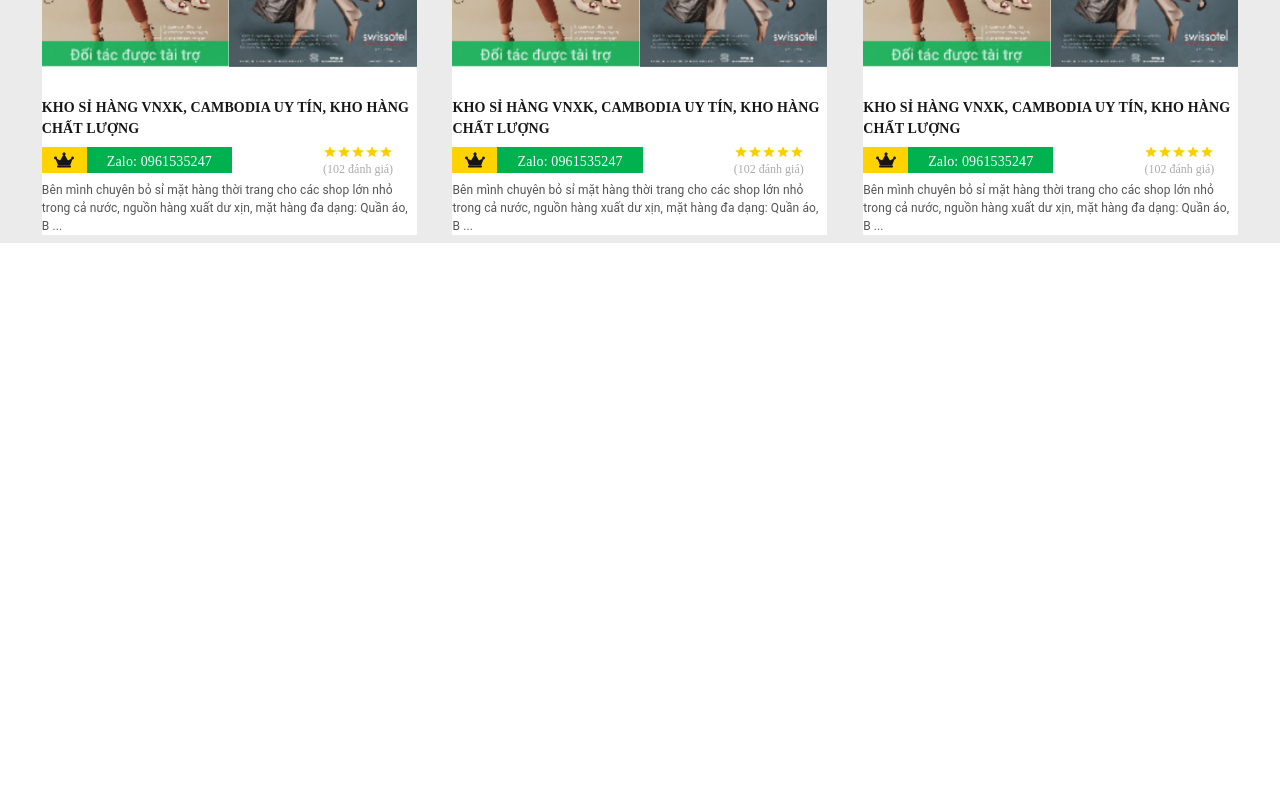
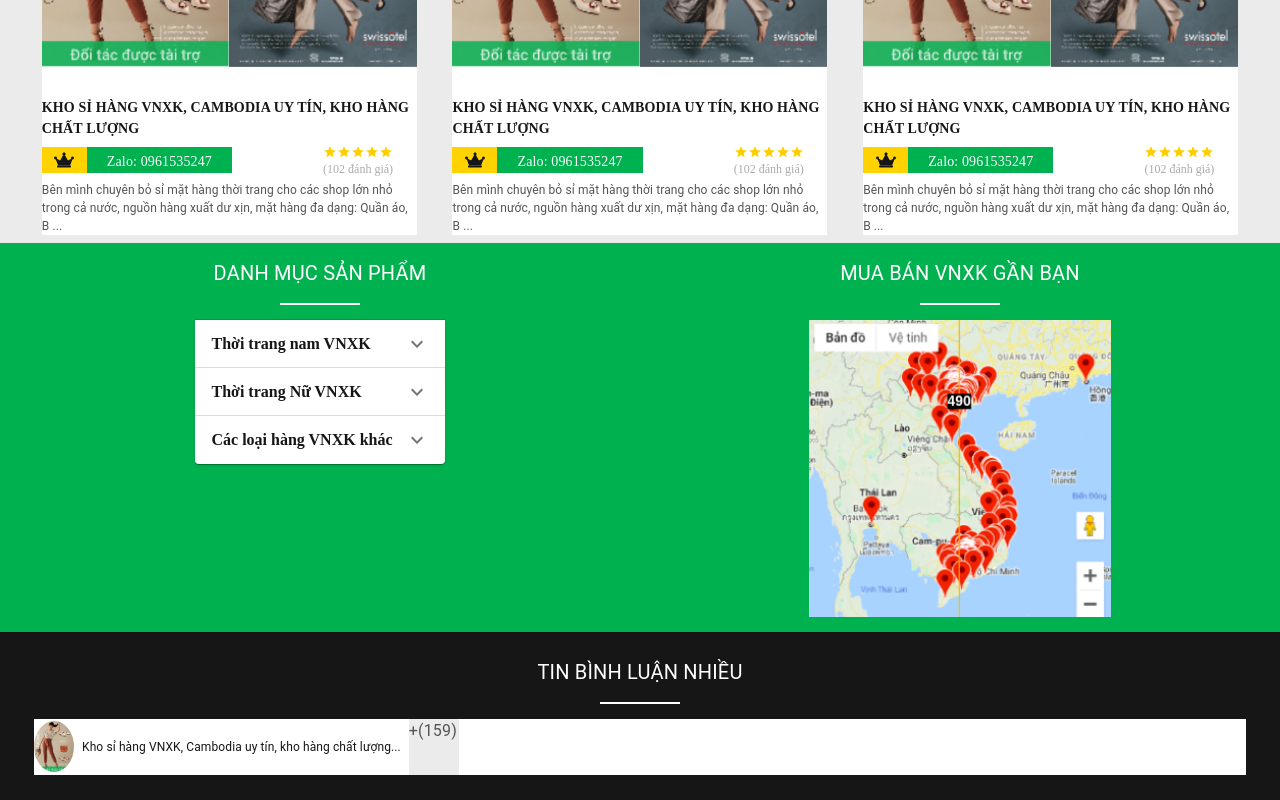
Before and after one commit to renanfeluck/nextjs-buonvnxk, a Next.js app: page / in a window 1280 px wide. Shown: the part 735-1535 px from the top of the page. Before the commit the page ends 978 px from the top, so only its background shows below. Built offline with nearby package versions, Linux system fonts and the light colour scheme.

Commit message:
working on home

```diff
--- /dev/null
+++ b/src/pages/components/application-specifc/CommentaryBox.js
@@ -0,0 +1,41 @@
+import { makeStyles, Box, Typography } from "@material-ui/core";
+import ProfilePicture from "../design/ProfilePicture";
+
+const useStyles = makeStyles({
+  commentBox: {
+    // padding: "8px",
+    display: "flex",
+    alignItems: "center",
+    height: "56px",
+  },
+  comment: {
+    color: "#161616",
+    fontSize: "12px",
+    padding: "8px",
+  },
+  countBox: {
+    backgroundColor: "#EBEBEB",
+    color: "#545454",
+    fontSize: "12px",
+    minWidth: "50px",
+    height: "100%",
+    display: "flex",
+    verticalAlign: "center",
+  },
+});
+
+const CommentaryBox = ({ src, comment, count }) => {
+  const classes = useStyles();
+
+  return (
+    <Box className={classes.commentBox}>
+      <ProfilePicture src={src} />
+      <Typography className={classes.comment}> {comment} </Typography>
+      <Box className={classes.countBox}>
+        <Typography> +({count}) </Typography>
+      </Box>
+    </Box>
+  );
+};
+
+export default CommentaryBox;
--- /dev/null
+++ b/src/pages/components/application-specifc/CommentaryNews.js
@@ -0,0 +1,36 @@
+import { Box, Container, makeStyles } from "@material-ui/core";
+import ProfilePicture from "../design/ProfilePicture";
+import Title from "../design/Title";
+import CommentaryBox from "./CommentaryBox";
+
+const useStyles = makeStyles({
+  container: {
+    backgroundColor: "#161616",
+    padding: "25px 34px",
+  },
+  commentBox: {
+    backgroundColor: "#fff",
+  },
+});
+
+const CommentaryNews = () => {
+  const classes = useStyles();
+
+  return (
+    <Container className={classes.container}>
+      <Title title="TIN BÌNH LUẬN NHIỀU" />
+
+      <Box className={classes.commentBox}>
+        <Box>
+          <CommentaryBox
+            src="/product1.png"
+            comment="Kho sỉ hàng VNXK, Cambodia uy tín, kho hàng chất lượng..."
+            count="159"
+          />
+        </Box>
+      </Box>
+    </Container>
+  );
+};
+
+export default CommentaryNews;
--- /dev/null
+++ b/src/pages/components/application-specifc/Map.js
@@ -0,0 +1,42 @@
+import { Container, Divider, makeStyles, Typography } from "@material-ui/core";
+import Title from "../design/Title";
+
+const useStyles = makeStyles({
+  container: {
+    backgroundColor: "#00B14F",
+    display: "flex",
+    flexDirection: "column",
+    justifyContent: "center",
+    alignItems: "center",
+    padding: "15px 0",
+  },
+  divider: {
+    backgroundColor: "#fff",
+    width: "80px",
+    display: "block",
+    margin: "15px auto",
+    height: "2px",
+  },
+  title: {
+    color: "#fff",
+    fontSize: "20px",
+  },
+  image: {
+    width: "302px",
+    height: "auto",
+  },
+});
+
+const Map = () => {
+  const classes = useStyles();
+
+  return (
+    <Container className={classes.container}>
+      <Title title="MUA BÁN VNXK GẦN BẠN" />
+
+      <img className={classes.image} src="/map.png" alt="" />
+    </Container>
+  );
+};
+
+export default Map;
--- /dev/null
+++ b/src/pages/components/application-specifc/Portiflio.js
@@ -0,0 +1,149 @@
+import {
+  makeStyles,
+  Typography,
+  Container,
+  Box,
+  Divider,
+} from "@material-ui/core";
+import Accordion from "@material-ui/core/Accordion";
+import AccordionSummary from "@material-ui/core/AccordionSummary";
+import AccordionDetails from "@material-ui/core/AccordionDetails";
+import ExpandMoreIcon from "@material-ui/icons/ExpandMore";
+import Title from "../design/Title";
+
+const useStyles = makeStyles({
+  container: {
+    backgroundColor: "#00B14F",
+    display: "flex",
+    justifyContent: "center",
+    padding: "15px 0",
+    height: "100%",
+  },
+  title: {
+    color: "#fff",
+    fontSize: "20px",
+  },
+  heading: {
+    color: "#161616",
+    fontWeight: "600",
+  },
+  details: {
+    height: "46px",
+    backgroundColor: "#F7F7F7",
+    fontSize: "14px",
+    width: "calc(100% - 92px)",
+    margin: "auto",
+    padding: "15px 46px",
+  },
+  accordion: {
+    margin: "0 !important",
+  },
+  accordionDetails: {
+    display: "flex",
+    flexDirection: "column",
+    margin: 0,
+    padding: 0,
+  },
+  accordionBox: {
+    maxWidth: "302px",
+  },
+  divider: {
+    backgroundColor: "#fff",
+    width: "80px",
+    display: "block",
+    margin: "15px auto",
+    height: "2px",
+  },
+});
+
+const Portifolio = () => {
+  const classes = useStyles();
+
+  return (
+    <Container className={classes.container}>
+      <Box className={classes.accordionBox}>
+        <Title title="DANH MỤC SẢN PHẨM" />
+
+        <Accordion className={classes.accordion}>
+          <AccordionSummary
+            expandIcon={<ExpandMoreIcon />}
+            aria-controls="panel1a-content"
+            id="panel1a-header"
+          >
+            <Typography variant="p" className={classes.heading}>
+              Thời trang nam VNXK
+            </Typography>
+          </AccordionSummary>
+          <AccordionDetails className={classes.accordionDetails}>
+            <Typography variant="p" className={classes.details}>
+              Áo sơ mi Nam VNXK
+            </Typography>
+            <Typography variant="p" className={classes.details}>
+              Quần Jean Nam VNXK
+            </Typography>
+            <Typography variant="p" className={classes.details}>
+              Đồng hồ Nam VNXK
+            </Typography>
+            <Typography variant="p" className={classes.details}>
+              Giày Nam các loại VNXK
+            </Typography>
+          </AccordionDetails>
+        </Accordion>
+
+        <Accordion className={classes.accordion}>
+          <AccordionSummary
+            expandIcon={<ExpandMoreIcon />}
+            aria-controls="panel1a-content"
+            id="panel1a-header"
+          >
+            <Typography variant="p" className={classes.heading}>
+              Thời trang Nữ VNXK
+            </Typography>
+          </AccordionSummary>
+          <AccordionDetails className={classes.accordionDetails}>
+            <Typography variant="p" className={classes.details}>
+              Áo sơ mi Nam VNXK
+            </Typography>
+            <Typography variant="p" className={classes.details}>
+              Quần Jean Nam VNXK
+            </Typography>
+            <Typography variant="p" className={classes.details}>
+              Đồng hồ Nam VNXK
+            </Typography>
+            <Typography variant="p" className={classes.details}>
+              Giày Nam các loại VNXK
+            </Typography>
+          </AccordionDetails>
+        </Accordion>
+
+        <Accordion className={classes.accordion}>
+          <AccordionSummary
+            expandIcon={<ExpandMoreIcon />}
+            aria-controls="panel1a-content"
+            id="panel1a-header"
+          >
+            <Typography variant="p" className={classes.heading}>
+              Các loại hàng VNXK khác
+            </Typography>
+          </AccordionSummary>
+          <AccordionDetails className={classes.accordionDetails}>
+            <Typography variant="p" className={classes.details}>
+              Áo sơ mi Nam VNXK
+            </Typography>
+            <Typography variant="p" className={classes.details}>
+              Quần Jean Nam VNXK
+            </Typography>
+            <Typography variant="p" className={classes.details}>
+              Đồng hồ Nam VNXK
+            </Typography>
+            <Typography variant="p" className={classes.details}>
+              Giày Nam các loại VNXK
+            </Typography>
+          </AccordionDetails>
+        </Accordion>
+      </Box>
+    </Container>
+  );
+};
+
+export default Portifolio;
--- /dev/null
+++ b/src/pages/components/design/ProfilePicture.js
@@ -0,0 +1,17 @@
+import { makeStyles } from "@material-ui/core";
+
+const useStyles = makeStyles({
+  profilePicture: {
+    width: "40px",
+    height: "auto",
+    borderRadius: "100%",
+  },
+});
+
+const ProfilePicture = ({ src }) => {
+  const classes = useStyles();
+
+  return <img className={classes.profilePicture} src={src} />;
+};
+
+export default ProfilePicture;
--- /dev/null
+++ b/src/pages/components/design/Title.js
@@ -0,0 +1,38 @@
+import { Box, Divider, makeStyles, Typography } from "@material-ui/core";
+
+const useStyles = makeStyles({
+  container: {
+    backgroundColor: "#00B14F",
+    display: "flex",
+    justifyContent: "center",
+    padding: "15px 0",
+    height: "100%",
+  },
+  title: {
+    color: "#fff",
+    fontSize: "20px",
+    textAlign: "center",
+  },
+  titleBox: {
+    display: "block",
+  },
+  divider: {
+    backgroundColor: "#fff",
+    width: "80px",
+    display: "block",
+    margin: "15px auto",
+    height: "2px",
+  },
+});
+
+const Title = ({ title }) => {
+  const classes = useStyles();
+  return (
+    <Box className={classes.titleBox}>
+      <Typography className={classes.title}>{title}</Typography>
+      <Divider className={classes.divider} />
+    </Box>
+  );
+};
+
+export default Title;
--- a/src/pages/index.js
+++ b/src/pages/index.js
@@ -2,6 +2,10 @@ import Head from "next/head";
 import Header from "./components/Header";
 import HeroBanner from "./components/home/HeroBanner";
 import ProductsHighligts from "./components/application-specifc/ProductsHighlight";
+import Portifolio from "./components/application-specifc/Portiflio";
+import Map from "./components/application-specifc/Map";
+import { Grid } from "@material-ui/core";
+import CommentaryNews from "./components/application-specifc/CommentaryNews";
 
 export default function Home() {
   return (
@@ -9,6 +13,15 @@ export default function Home() {
       <Header />
       <HeroBanner />
       <ProductsHighligts />
+      <Grid container>
+        <Grid item xs={12} md={6}>
+          <Portifolio />
+        </Grid>
+        <Grid item xs={12} md={6}>
+          <Map />
+        </Grid>
+      </Grid>
+      <CommentaryNews />
     </>
   );
 }
```
Also changed, not shown: public/map.png (added).
